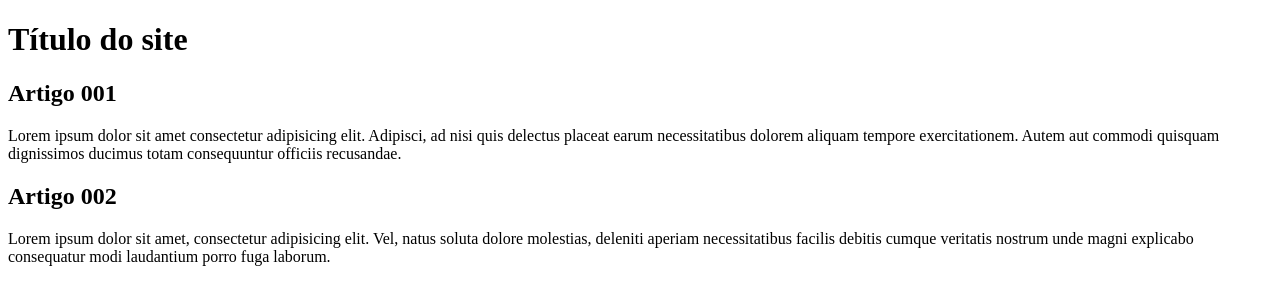
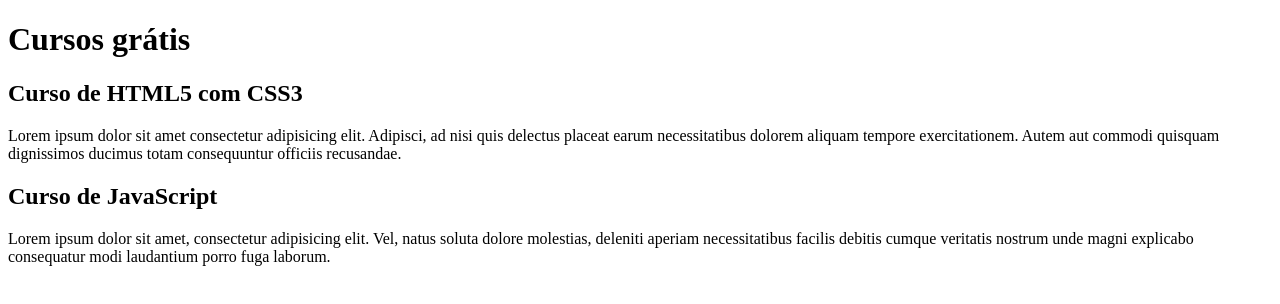
Before and after one commit to everson-s/site-exemplo-aula-git, a plain HTML site: page index.html in a window 1280 px wide. Drawn offline with Linux system fonts and the light colour scheme.

Commit message:
Comecei a escrever o conteúdo

```diff
--- a/index.html
+++ b/index.html
@@ -4,7 +4,7 @@
     <meta charset="UTF-8">
     <meta http-equiv="X-UA-Compatible" content="IE=edge">
     <meta name="viewport" content="width=device-width, initial-scale=1.0">
-    <title>Título do site</title>
+    <title></title>
 </head>
 <body>
 
@@ -12,14 +12,14 @@
 
         <header>
 
-            <h1>Título do site</h1>
+            <h1>Cursos grátis</h1>
         </header>
         <article>
-            <h2>Artigo 001</h2>
+            <h2>Curso de HTML5 com CSS3</h2>
             <p>Lorem ipsum dolor sit amet consectetur adipisicing elit. Adipisci, ad nisi quis delectus placeat earum necessitatibus dolorem aliquam tempore exercitationem. Autem aut commodi quisquam dignissimos ducimus totam consequuntur officiis recusandae.</p>
         </article>
         <article>
-            <h2>Artigo 002</h2>
+            <h2>Curso de JavaScript</h2>
             <p>Lorem ipsum dolor sit amet, consectetur adipisicing elit. Vel, natus soluta dolore molestias, deleniti aperiam necessitatibus facilis debitis cumque veritatis nostrum unde magni explicabo consequatur modi laudantium porro fuga laborum.</p>
         </article>
     </main>
```
